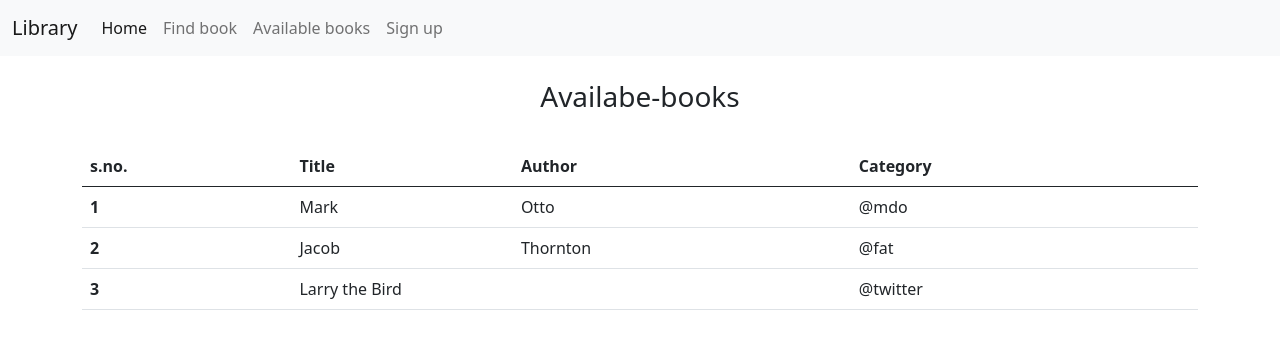
After one commit to Aditya9329/LibraryManagementSystem, a Django app: page /available_books in a window 1280 px wide. The commit adds this page. Shown: the top 349 px of the page. Run offline with Django 4.2, Linux system fonts and the light colour scheme.

Commit message:
search page and available-books page done

```diff
--- a/Library/urls.py
+++ b/Library/urls.py
@@ -4,6 +4,9 @@ from .import views
 urlpatterns = [
     path('',views.base,name="base"),
     path('student_registor',views.student_registor,name="student_registor"),
+    path('find_books',views.find_books,name="find_books"),
+    path('available_books',views.available_books,name="available_books"),
+
 ]
 
 
--- a/Library/views.py
+++ b/Library/views.py
@@ -9,3 +9,10 @@ def base(request):
 def student_registor(request):
     res = render(request,'student_registor.html')
     return res
+def find_books(request):
+    res = render(request,'search_book.html')
+    return res
+
+def available_books(request):
+    res = render(request,'available_book.html')
+    return res
--- a/LibraryManagementSystem/settings.py
+++ b/LibraryManagementSystem/settings.py
@@ -22,7 +22,7 @@ STATIC_DIR = os.path.join(BASE_DIR,'static')
 # See https://docs.djangoproject.com/en/4.1/howto/deployment/checklist/
 
 # SECURITY WARNING: keep the secret key used in production secret!
-SECRET_KEY = ''
+SECRET_KEY = 'django-insecure-j^yfb6bu1jbos++87-t10fj+1qo@s_-qx1&!+&mgs@*e#e57fi'
 
 # SECURITY WARNING: don't run with debug turned on in production!
 DEBUG = True
--- /dev/null
+++ b/templates/available_book.html
@@ -0,0 +1,39 @@
+{% extends 'base.html' %}
+{% block title %}availabe-books{% endblock title %}
+{% block content %}
+
+<br>
+<div class="container">
+<h3 class="text-center">Availabe-books</h3>
+<br>
+    <table class="table">
+        <thead>
+          <tr>
+            <th scope="col">s.no.</th>
+            <th scope="col">Title</th>
+            <th scope="col">Author</th>
+            <th scope="col">Category</th>
+          </tr>
+        </thead>
+        <tbody>
+          <tr>
+            <th scope="row">1</th>
+            <td>Mark</td>
+            <td>Otto</td>
+            <td>@mdo</td>
+          </tr>
+          <tr>
+            <th scope="row">2</th>
+            <td>Jacob</td>
+            <td>Thornton</td>
+            <td>@fat</td>
+          </tr>
+          <tr>
+            <th scope="row">3</th>
+            <td colspan="2">Larry the Bird</td>
+            <td>@twitter</td>
+          </tr>
+        </tbody>
+      </table>
+</div>
+{% endblock content %}
--- a/templates/base.html
+++ b/templates/base.html
@@ -21,8 +21,8 @@
           <div class="collapse navbar-collapse" id="navbarNavAltMarkup">
             <div class="navbar-nav">
               <a class="nav-link active" aria-current="page" href="#">Home</a>
-              <a class="nav-link" href="#">Find book</a>
-              <a class="nav-link" href="#">Available books</a>
+              <a class="nav-link" href="/find_books">Find book</a>
+              <a class="nav-link" href="/available_books">Available books</a>
               {% comment %} <a class="nav-link" href="#">Login</a> {% endcomment %}
               <a class="nav-link" href="/student_registor">Sign up</a>
             </div>
```
Also changed, not shown: templates/search_book.html (+22 -0 lines).
